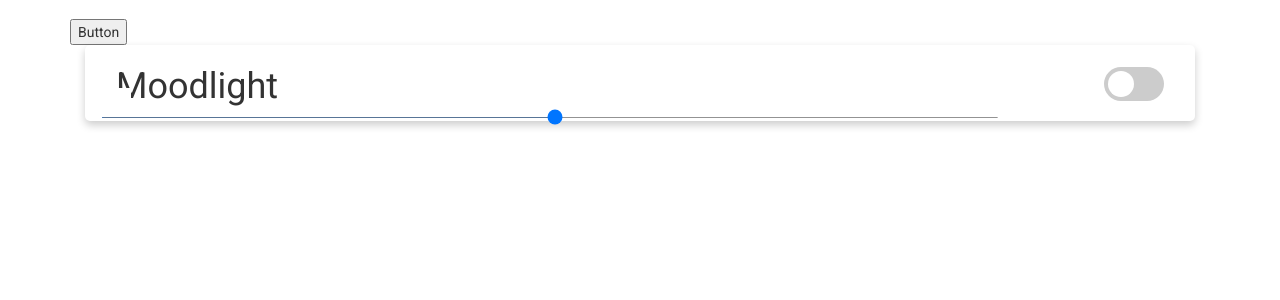
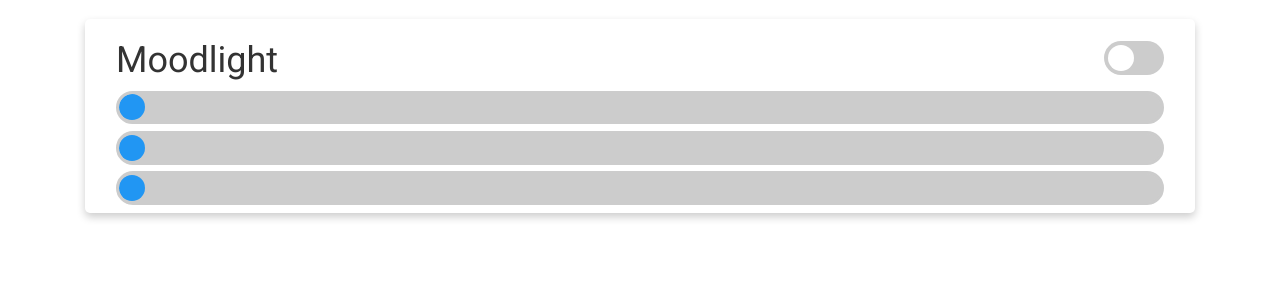
Before and after one commit to lennymlopes/cw-webapp, a Flask app: page / in a window 1280 px wide. Shown: the part 51-351 px from the top of the page. Run offline with Flask 2, Linux system fonts and the light colour scheme; the visitor is signed in with stand-in values (Sample User, id 1); data that the repository does not hold is empty; some libraries are stand-ins or nearby versions.

Commit message:
add color sliders and styling

```diff
--- a/app/sockets.py
+++ b/app/sockets.py
@@ -4,5 +4,5 @@
 socketio = SocketIO(app)
 
 @socketio.on('update')
-def update_db(parameter):
-	print('Button ' + parameter)
+def update(parameter, data):
+	print('Updated ' + parameter + ': ' + data)
--- a/app/static/functions.js
+++ b/app/static/functions.js
@@ -9,6 +9,6 @@
     }
 
 
-function update(parameter) {
-	socket.emit('update', parameter)
+function update(parameter, data) {
+	socket.emit('update', parameter, data)
 }
--- a/app/static/style.css
+++ b/app/static/style.css
@@ -115,6 +115,7 @@
   background-color: #ccc;
   -webkit-transition: .4s;
   transition: .4s;
+  height: 34px;
 }
 
 .slider:before {
@@ -271,3 +272,61 @@
 /*#color-selector {
 	height: 400px;
 }*/
+
+/*slider*/
+
+
+
+
+.range-container input {
+  -webkit-appearance: none;
+  width: 100%;
+  height: 26px;
+  margin: 10px 50px;
+  /*background: linear-gradient(to right, #16a085 0%, #16a085 100%);*/
+  background: #ccc;
+  background-size: 150px 10px;
+  background-position: center;
+  background-repeat: no-repeat;
+  overflow: hidden;
+  outline: none;
+  zoom: 130%;
+  display: block;
+  margin: auto;
+  margin-bottom: 5px;
+  border-radius: 17px;
+  border: 3px solid #ccc;
+}
+
+.range-container input::-webkit-slider-thumb {
+ -webkit-appearance: none;
+ width: 20px;
+ height: 20px;
+ background: #2196F3;
+ border-radius: 50%;
+ position: relative;
+ z-index: 3;
+}
+
+.range-container input::-webkit-slider-thumb:after {
+ content: " ";
+ width: 160px;
+ height: 10px;
+ position: absolute;
+ z-index: 1;
+ right: 20px;
+ top: 5px;
+ background: #2ecc71;
+}
+
+/*.range-container input::-webkit-slider-thumb #red {
+	background: red;
+}
+
+.range-container input::-webkit-slider-thumb #green {
+	background: green;
+}
+
+.range-container input::-webkit-slider-thumb #blue {
+	background: blue;
+}*/
--- a/app/templates/base.html
+++ b/app/templates/base.html
@@ -52,7 +52,6 @@
 		{% endif %}
 		{% endwith %}
 		{# application content needs to be provided in the app_content block #}
-		<button onclick="update('clicked')">Button</button>
 			{% block app_content %}{% endblock %}
 	</div>
 {% endblock %}
--- a/app/templates/index.html
+++ b/app/templates/index.html
@@ -19,11 +19,11 @@
 							<span class="slider round"></span>
 						</label>
 					</div>
-					<div class="col-xs-1"></div>
-					<div class="slidecontainer col-xs-10"> <input type="range" min="1" max="100" class="slider" id="myRange" onchange="update(this.value)">
-</div>
+					<div class="range-container col-xs-12"> <input type="range" min="0" max="255" value="0" id="red" onchange="update('Red', this.value)"></div>
+					<div class="range-container col-xs-12"> <input type="range" min="0" max="255" value="0" id="green" onchange="update('Green', this.value)"></div>
+					<div class="range-container col-xs-12"> <input type="range" min="0" max="255" value="0" id="blue" onchange="update('Blue', this.value)"></div>
 				</div>
-				<div class="col-xs-1"></div>
+
 	</div>
 	{% for alarm in alarms %}
 		<div class="col-lg-4 col-sm-6 ">
```
